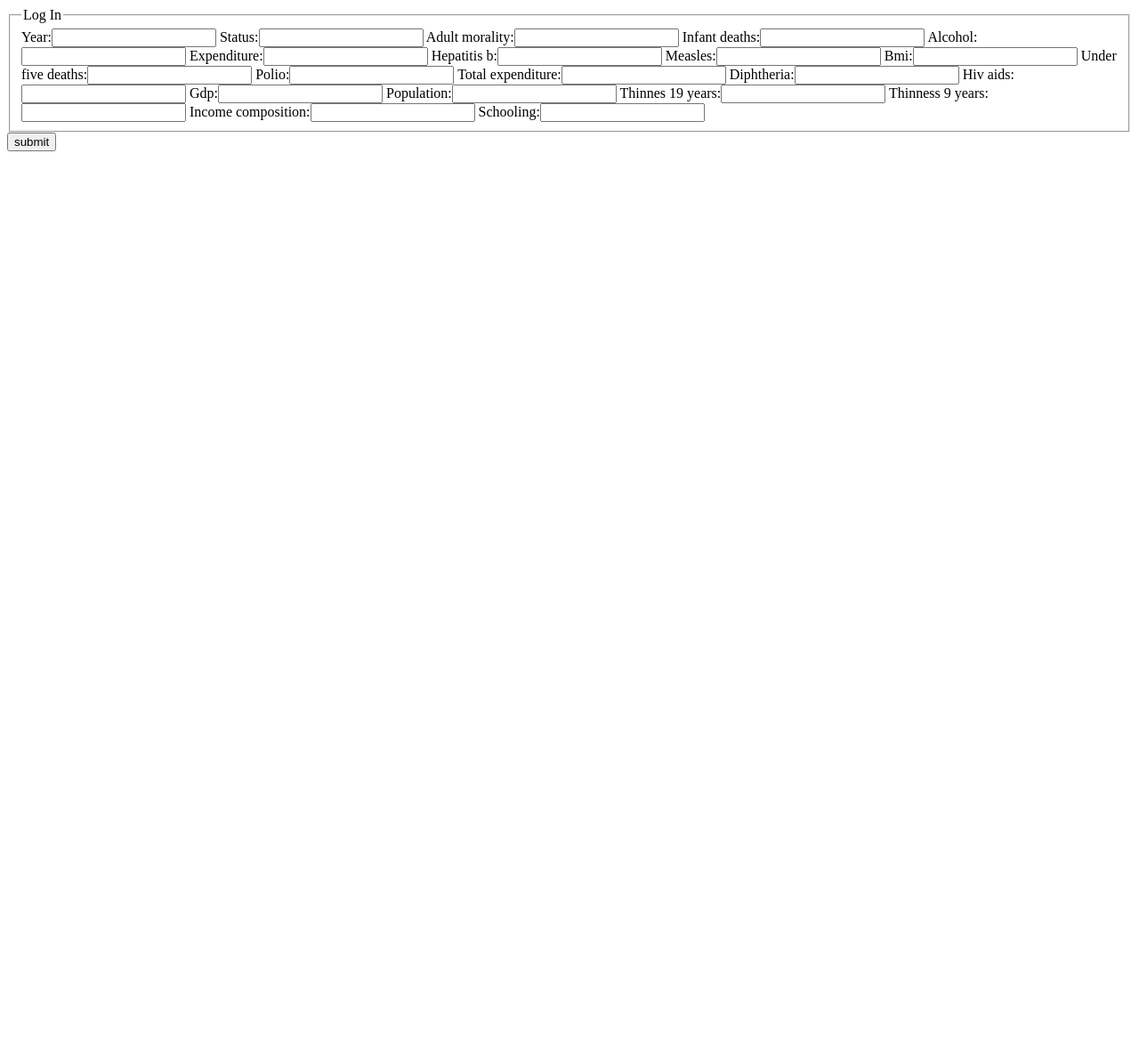
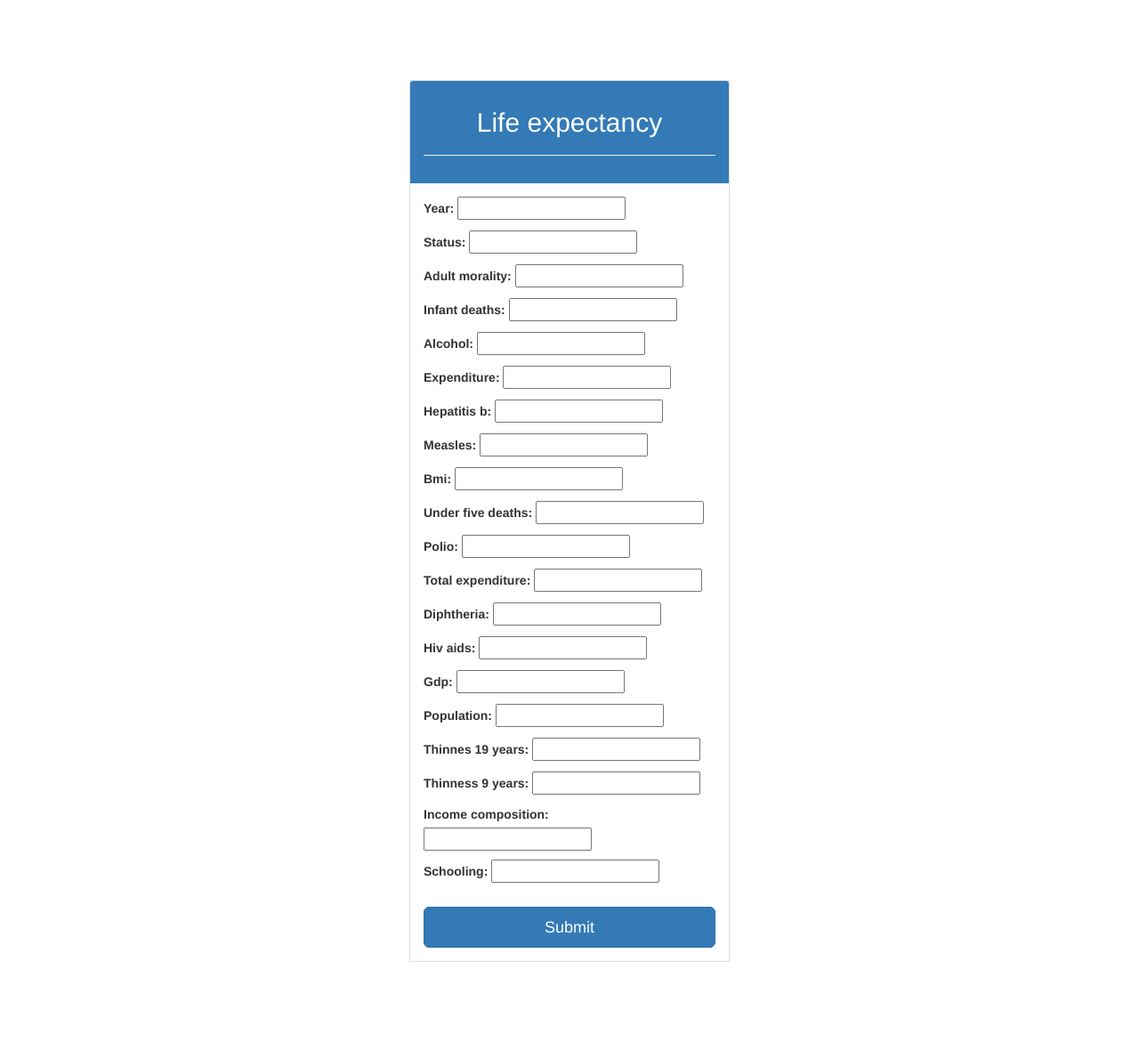
Before and after one commit to Mahitha20/Mini_3, a Django app: page /home/ in a window 1280 px wide. Shown: the whole page at 89% size. Before the commit the page ends 170 px from the top, so only its background shows below. Run offline with Django 3.2, Linux system fonts and the light colour scheme; some libraries are stand-ins or nearby versions.

Commit message:
home page

```diff
--- a/lifeEx/templates/home.html
+++ b/lifeEx/templates/home.html
@@ -3,19 +3,48 @@
 <head>
     <meta charset="UTF-8">
     <meta name="viewport" content="width=device-width, initial-scale=1.0">
+    <link rel="stylesheet" href="https://maxcdn.bootstrapcdn.com/bootstrap/3.3.7/css/bootstrap.min.css" >
+    <script src="https://ajax.googleapis.com/ajax/libs/jquery/1.12.4/jquery.min.js"></script>
+    <script src="https://maxcdn.bootstrapcdn.com/bootstrap/3.3.7/js/bootstrap.min.js"></script>
     <title>Document</title>
+    <style>
+        .panel-primary{
+            border: 1px solid gainsboro;
+            margin-bottom: 90px;
+            margin-top: 90px;
+        }
+
+    </style>
 </head>
 <body>
-    <form method="POST">
-        {% csrf_token %}
-        <fieldset class="form-group">
-            <legend class="border-bottom mb-4">Log In</legend>
-            {{ form }}
-        </fieldset>
-        <div class="form-group">
-            <button class="btn btn=outline-info" type="submit">submit</button>
+    <div class="container">
+        <div class="row">
+            <div class="col-xs-offset-4 col-xs-4">
+                <div class="panel-primary">
+                    <div class="panel-heading">
+                        <center>
+                            <h2>Life expectancy</h2>
+                        </center>
+                        <hr>
+                    </div>
+                    <div class="panel-body">
+                        <form method="post">
+                            {%csrf_token%}
+                            <div class="form-group">
+                                <div class="row">
+                                    <div class="col-xs-12">
+                                        {{form.as_p}}
+                                    </div>
+                                </div>
+                            </div>
+
+                            <input type="submit" value="Submit" class="btn btn-lg btn-block btn-primary">
+                        </form>
+                    </div>
+                </div>
+            </div>
         </div>
-    </form>
+    </div>
 
 </body>
 </html>
```
